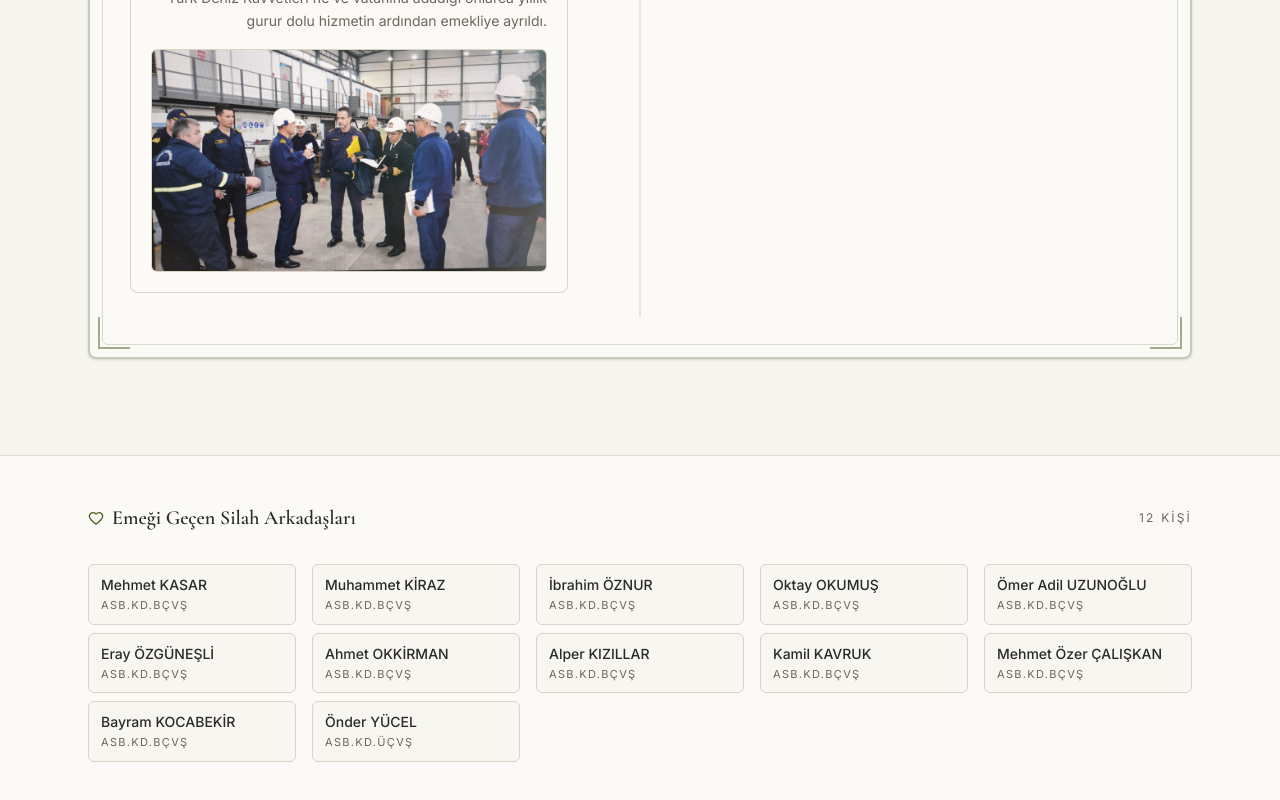
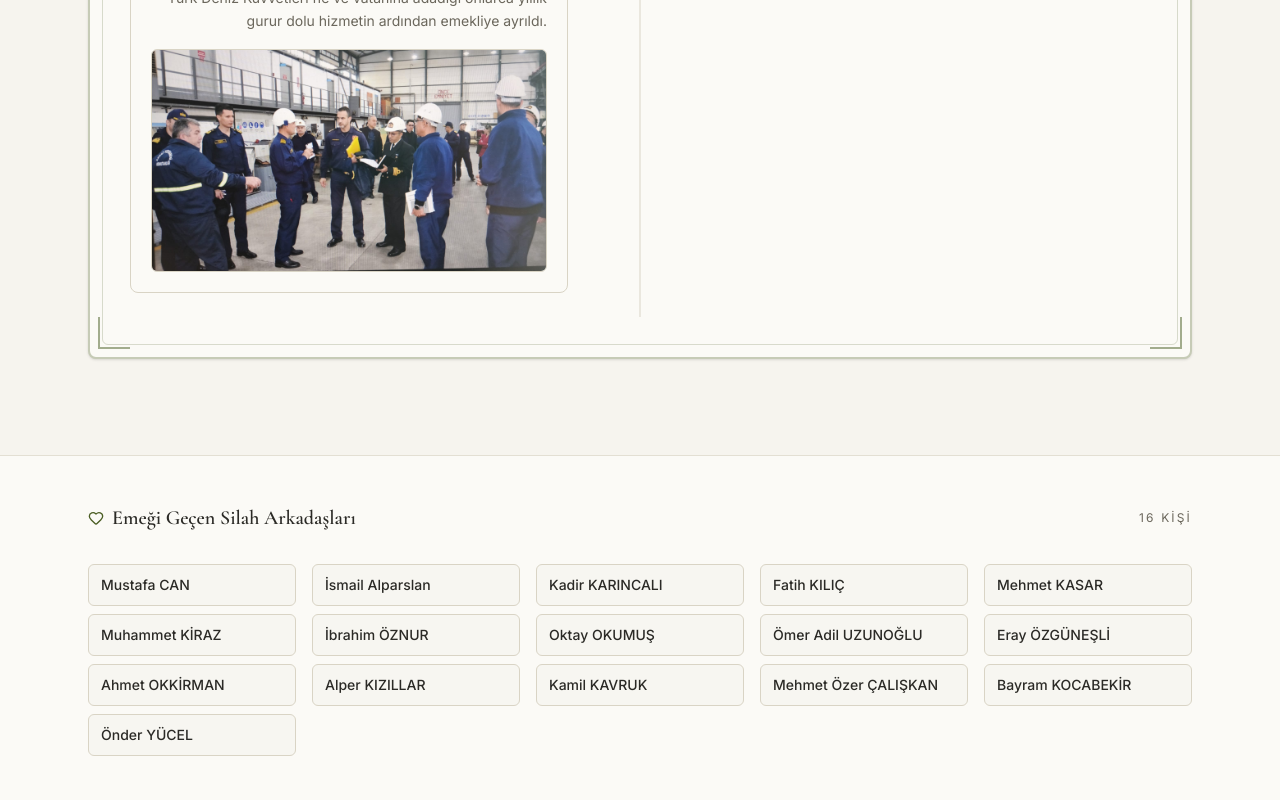
Before and after one commit to dzkkemekli/emekli2, a React (Vite) app: page /ozgecmis in a window 1280 px wide. Shown: the part 4545-5345 px from the top of the page. Built offline with nearby package versions, Linux system fonts and the light colour scheme.

Commit message:
Update contributors: remove roles and add new names

```diff
--- a/src/components/sections/Contributors.jsx
+++ b/src/components/sections/Contributors.jsx
@@ -33,9 +33,6 @@ export default function Contributors() {
               <span className="truncate text-sm font-medium text-foreground">
                 {person.name}
               </span>
-              <span className="mt-0.5 truncate text-[11px] uppercase tracking-[0.12em] text-muted-foreground">
-                {person.role}
-              </span>
             </motion.li>
           ))}
         </ul>
--- a/src/config/site.js
+++ b/src/config/site.js
@@ -330,18 +330,22 @@ export const gallery = [
 //  EMEĞİ GEÇEN SİLAH ARKADAŞLARI  (Sayfa altı — katkıda bulunanlar)
 // ----------------------------------------------------------------------------
 export const contributors = [
-  { id: 1, name: "Mehmet KASAR", role: "ASB.KD.BÇVŞ" },
-  { id: 2, name: "Muhammet KİRAZ", role: "ASB.KD.BÇVŞ" },
-  { id: 3, name: "İbrahim ÖZNUR", role: "ASB.KD.BÇVŞ" },
-  { id: 4, name: "Oktay OKUMUŞ", role: "ASB.KD.BÇVŞ" },
-  { id: 5, name: "Ömer Adil UZUNOĞLU", role: "ASB.KD.BÇVŞ" },
-  { id: 6, name: "Eray ÖZGÜNEŞLİ", role: "ASB.KD.BÇVŞ" },
-  { id: 7, name: "Ahmet OKKİRMAN", role: "ASB.KD.BÇVŞ" },
-  { id: 8, name: "Alper KIZILLAR", role: "ASB.KD.BÇVŞ" },
-  { id: 9, name: "Kamil KAVRUK", role: "ASB.KD.BÇVŞ" },
-  { id: 10, name: "Mehmet Özer ÇALIŞKAN", role: "ASB.KD.BÇVŞ" },
-  { id: 11, name: "Bayram KOCABEKİR", role: "ASB.KD.BÇVŞ" },
-  { id: 12, name: "Önder YÜCEL", role: "ASB.KD.ÜÇVŞ" },
+  { id: 1, name: "Mustafa CAN" },
+  { id: 2, name: "İsmail Alparslan" },
+  { id: 3, name: "Kadir KARINCALI" },
+  { id: 4, name: "Fatih KILIÇ" },
+  { id: 5, name: "Mehmet KASAR" },
+  { id: 6, name: "Muhammet KİRAZ" },
+  { id: 7, name: "İbrahim ÖZNUR" },
+  { id: 8, name: "Oktay OKUMUŞ" },
+  { id: 9, name: "Ömer Adil UZUNOĞLU" },
+  { id: 10, name: "Eray ÖZGÜNEŞLİ" },
+  { id: 11, name: "Ahmet OKKİRMAN" },
+  { id: 12, name: "Alper KIZILLAR" },
+  { id: 13, name: "Kamil KAVRUK" },
+  { id: 14, name: "Mehmet Özer ÇALIŞKAN" },
+  { id: 15, name: "Bayram KOCABEKİR" },
+  { id: 16, name: "Önder YÜCEL" },
 ]
 
 // ----------------------------------------------------------------------------
```
